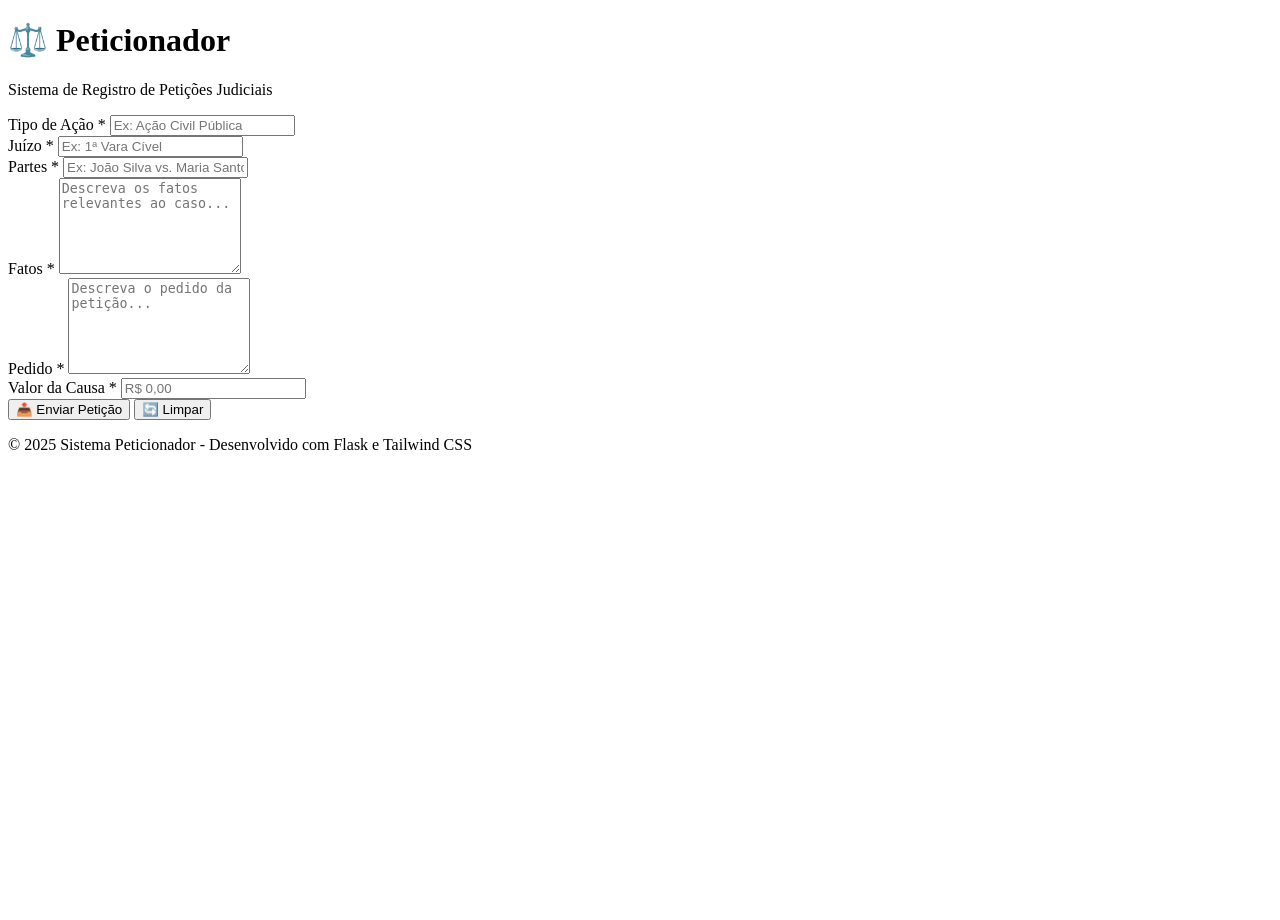
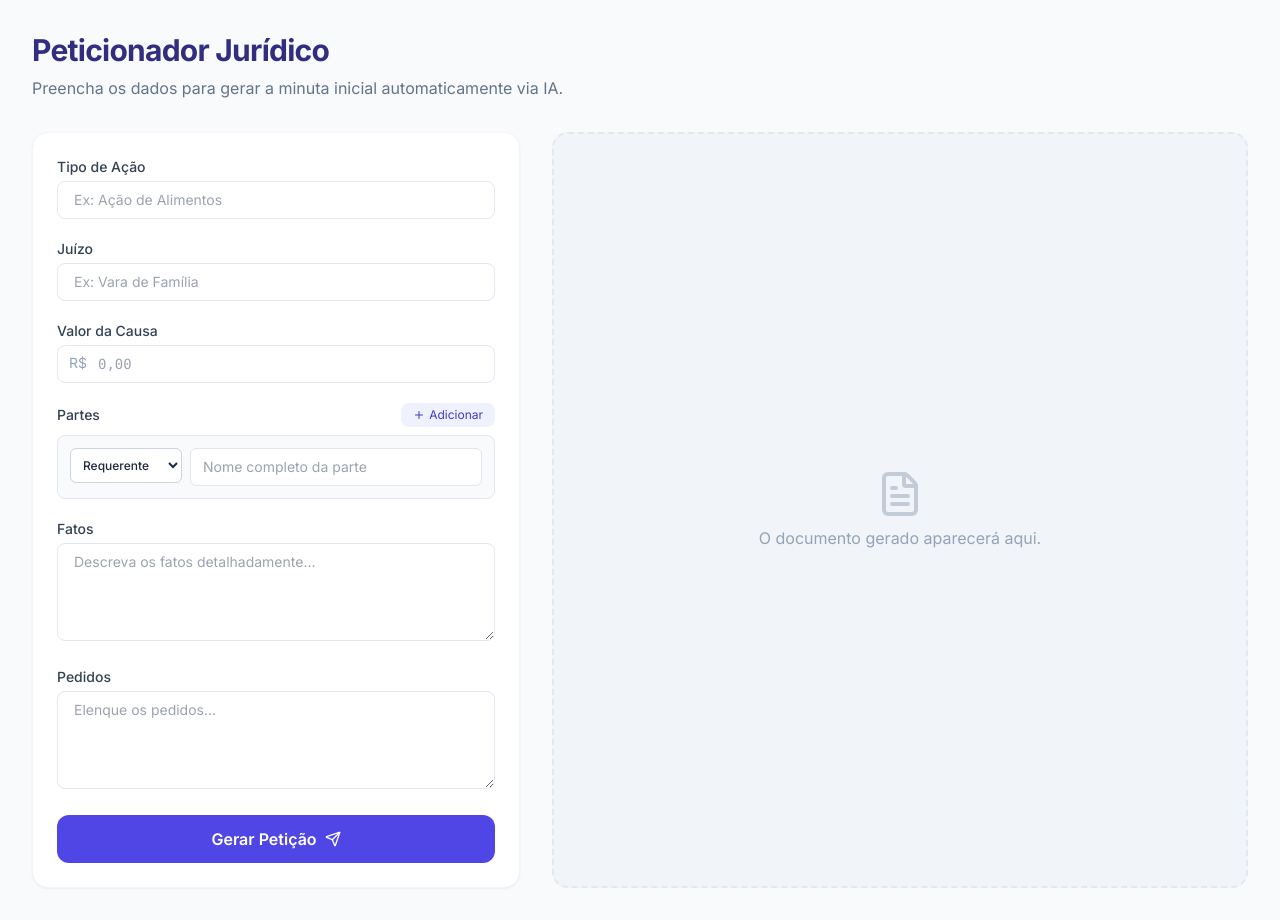
Before and after one commit to Guijss91/peticionador, a Flask app: page / in a window 1280 px wide. Before the commit the page ends 450 px from the top, so only its background shows below. Run offline with Flask 3, Linux system fonts and the light colour scheme; some libraries are stand-ins or nearby versions.

Commit message:
Revamp index.html with new title and styles
Updated the title and added Tailwind CSS and Google Fonts. Enhanced the layout and form structure for better user experience.

```diff
--- a/templates/index.html
+++ b/templates/index.html
@@ -3,225 +3,276 @@
 <head>
     <meta charset="UTF-8">
     <meta name="viewport" content="width=device-width, initial-scale=1.0">
-    <title>Peticionador - Sistema de Petições</title>
-    <link href="/static/dist/output.css" rel="stylesheet">
-    <script src="https://cdn.jsdelivr.net/npm/alpinejs@3.x.x/dist/cdn.min.js" defer></script>
+    <title>Gerador de Petição Inicial</title>
+    <script src="https://cdn.tailwindcss.com"></script>
+    <link href="https://fonts.googleapis.com/css2?family=Inter:wght@300;400;500;600;700&display=swap" rel="stylesheet">
+    <script src="https://unpkg.com/lucide@latest"></script>
+    <style>
+        body { font-family: 'Inter', sans-serif; }
+        .loader {
+            border-top-color: #4F46E5;
+            -webkit-animation: spinner 1.5s linear infinite;
+            animation: spinner 1.5s linear infinite;
+        }
+        @keyframes spinner {
+            0% { transform: rotate(0deg); }
+            100% { transform: rotate(360deg); }
+        }
+    </style>
 </head>
-<body class="bg-gradient-to-br from-blue-50 to-indigo-100 min-h-screen">
-    <div class="container mx-auto px-4 py-8 max-w-4xl">
-        <!-- Header -->
-        <div class="text-center mb-8">
-            <h1 class="text-4xl md:text-5xl font-bold text-indigo-900 mb-2">
-                ⚖️ Peticionador
-            </h1>
-            <p class="text-gray-600 text-lg">Sistema de Registro de Petições Judiciais</p>
-        </div>
+<body class="bg-slate-50 text-slate-800 min-h-screen py-8 px-4 lg:px-8">
 
-        <!-- Formulário -->
-        <div class="bg-white rounded-2xl shadow-2xl p-6 md:p-10" x-data="formHandler()">
-            <form @submit.prevent="submitForm" class="space-y-6">
+    <div class="max-w-7xl mx-auto">
+        <header class="mb-8 text-center lg:text-left">
+            <h1 class="text-3xl font-bold text-indigo-900 tracking-tight">Peticionador Jurídico</h1>
+            <p class="text-slate-500 mt-2">Preencha os dados para gerar a minuta inicial automaticamente via IA.</p>
+        </header>
+
+        <div class="grid grid-cols-1 lg:grid-cols-12 gap-8">
+
+            <!-- Formulário - ocupa 5 colunas em desktop -->
+            <div class="lg:col-span-5 bg-white p-6 rounded-2xl shadow-sm border border-slate-100 h-fit">
+                <form id="legalForm" class="space-y-5">
 
                     <!-- Tipo de Ação -->
                     <div>
-                    <label for="tipo_acao" class="block text-sm font-semibold text-gray-700 mb-2">
-                        Tipo de Ação <span class="text-red-500">*</span>
-                    </label>
-                    <input
-                        type="text"
-                        id="tipo_acao"
-                        x-model="formData.tipo_acao"
-                        required
-                        class="w-full px-4 py-3 border-2 border-gray-300 rounded-lg focus:ring-2 focus:ring-indigo-500 focus:border-indigo-500 transition duration-200"
-                        placeholder="Ex: Ação Civil Pública"
-                    >
+                        <label class="block text-sm font-medium text-slate-700 mb-1">Tipo de Ação</label>
+                        <input type="text" name="acao" placeholder="Ex: Ação de Alimentos" required
+                            class="w-full px-4 py-2 rounded-lg border border-slate-200 focus:border-indigo-500 focus:ring-2 focus:ring-indigo-200 outline-none transition-all text-sm">
                     </div>
 
                     <!-- Juízo -->
                     <div>
-                    <label for="juizo" class="block text-sm font-semibold text-gray-700 mb-2">
-                        Juízo <span class="text-red-500">*</span>
-                    </label>
-                    <input
-                        type="text"
-                        id="juizo"
-                        x-model="formData.juizo"
-                        required
-                        class="w-full px-4 py-3 border-2 border-gray-300 rounded-lg focus:ring-2 focus:ring-indigo-500 focus:border-indigo-500 transition duration-200"
-                        placeholder="Ex: 1ª Vara Cível"
-                    >
+                        <label class="block text-sm font-medium text-slate-700 mb-1">Juízo</label>
+                        <input type="text" name="juizo" placeholder="Ex: Vara de Família" required
+                            class="w-full px-4 py-2 rounded-lg border border-slate-200 focus:border-indigo-500 focus:ring-2 focus:ring-indigo-200 outline-none transition-all text-sm">
                     </div>
 
-                <!-- Partes -->
+                    <!-- Valor da Causa -->
                     <div>
-                    <label for="partes" class="block text-sm font-semibold text-gray-700 mb-2">
-                        Partes <span class="text-red-500">*</span>
-                    </label>
-                    <input
-                        type="text"
-                        id="partes"
-                        x-model="formData.partes"
-                        required
-                        class="w-full px-4 py-3 border-2 border-gray-300 rounded-lg focus:ring-2 focus:ring-indigo-500 focus:border-indigo-500 transition duration-200"
-                        placeholder="Ex: João Silva vs. Maria Santos"
-                    >
+                        <label class="block text-sm font-medium text-slate-700 mb-1">Valor da Causa</label>
+                        <div class="relative">
+                            <span class="absolute left-3 top-2 text-slate-400 text-sm">R$</span>
+                            <input type="text" id="valorCausa" name="valor" placeholder="0,00" required
+                                class="w-full pl-10 pr-4 py-2 rounded-lg border border-slate-200 focus:border-indigo-500 focus:ring-2 focus:ring-indigo-200 outline-none transition-all text-sm font-mono">
+                        </div>
+                    </div>
+
+                    <!-- Partes (Dinâmico) -->
+                    <div>
+                        <div class="flex items-center justify-between mb-2">
+                            <label class="block text-sm font-medium text-slate-700">Partes</label>
+                            <button type="button" onclick="addParte()"
+                                class="text-xs bg-indigo-50 hover:bg-indigo-100 text-indigo-700 px-3 py-1 rounded-lg flex items-center gap-1 transition-colors">
+                                <i data-lucide="plus" class="w-3 h-3"></i> Adicionar
+                            </button>
+                        </div>
+                        <div id="partesContainer" class="space-y-3">
+                            <!-- Primeira parte (obrigatória) -->
+                            <div class="parte-item bg-slate-50 p-3 rounded-lg border border-slate-200">
+                                <div class="flex items-start gap-2">
+                                    <select class="parte-tipo flex-shrink-0 px-2 py-2 text-xs font-medium rounded-md border border-slate-300 focus:border-indigo-500 focus:ring-2 focus:ring-indigo-200 outline-none bg-white w-28">
+                                        <option value="Requerente">Requerente</option>
+                                        <option value="Requerido">Requerido</option>
+                                    </select>
+                                    <input type="text" class="parte-nome flex-1 min-w-0 px-3 py-2 text-sm rounded-md border border-slate-200 focus:border-indigo-500 focus:ring-2 focus:ring-indigo-200 outline-none"
+                                        placeholder="Nome completo da parte" required>
+                                </div>
+                            </div>
+                        </div>
                     </div>
 
                     <!-- Fatos -->
                     <div>
-                    <label for="fatos" class="block text-sm font-semibold text-gray-700 mb-2">
-                        Fatos <span class="text-red-500">*</span>
-                    </label>
-                    <textarea
-                        id="fatos"
-                        x-model="formData.fatos"
-                        required
-                        rows="6"
-                        class="w-full px-4 py-3 border-2 border-gray-300 rounded-lg focus:ring-2 focus:ring-indigo-500 focus:border-indigo-500 transition duration-200 resize-none"
-                        placeholder="Descreva os fatos relevantes ao caso..."
-                    ></textarea>
+                        <label class="block text-sm font-medium text-slate-700 mb-1">Fatos</label>
+                        <textarea name="fatos" rows="4" placeholder="Descreva os fatos detalhadamente..." required
+                            class="w-full px-4 py-2 rounded-lg border border-slate-200 focus:border-indigo-500 focus:ring-2 focus:ring-indigo-200 outline-none transition-all text-sm"></textarea>
                     </div>
 
                     <!-- Pedido -->
                     <div>
-                    <label for="pedido" class="block text-sm font-semibold text-gray-700 mb-2">
-                        Pedido <span class="text-red-500">*</span>
-                    </label>
-                    <textarea
-                        id="pedido"
-                        x-model="formData.pedido"
-                        required
-                        rows="6"
-                        class="w-full px-4 py-3 border-2 border-gray-300 rounded-lg focus:ring-2 focus:ring-indigo-500 focus:border-indigo-500 transition duration-200 resize-none"
-                        placeholder="Descreva o pedido da petição..."
-                    ></textarea>
+                        <label class="block text-sm font-medium text-slate-700 mb-1">Pedidos</label>
+                        <textarea name="pedidos" rows="4" placeholder="Elenque os pedidos..." required
+                            class="w-full px-4 py-2 rounded-lg border border-slate-200 focus:border-indigo-500 focus:ring-2 focus:ring-indigo-200 outline-none transition-all text-sm"></textarea>
                     </div>
 
-                <!-- Valor da Causa -->
-                <div>
-                    <label for="valor_causa" class="block text-sm font-semibold text-gray-700 mb-2">
-                        Valor da Causa <span class="text-red-500">*</span>
-                    </label>
-                    <input
-                        type="text"
-                        id="valor_causa"
-                        x-model="formData.valor_causa"
-                        @input="formatCurrency"
-                        required
-                        class="w-full px-4 py-3 border-2 border-gray-300 rounded-lg focus:ring-2 focus:ring-indigo-500 focus:border-indigo-500 transition duration-200 font-mono text-lg"
-                        placeholder="R$ 0,00"
-                    >
-                </div>
-
-                <!-- Mensagem de Status -->
-                <div x-show="message"
-                     :class="{'bg-green-50 border-green-500 text-green-700': success, 'bg-red-50 border-red-500 text-red-700': !success}"
-                     class="border-l-4 p-4 rounded-lg"
-                     x-transition>
-                    <p class="font-medium" x-text="message"></p>
-                </div>
-
-                <!-- Botões -->
-                <div class="flex flex-col sm:flex-row gap-4 pt-4">
-                    <button
-                        type="submit"
-                        :disabled="loading"
-                        class="flex-1 bg-indigo-600 hover:bg-indigo-700 disabled:bg-gray-400 text-white font-semibold py-4 px-6 rounded-lg shadow-lg hover:shadow-xl transform hover:-translate-y-0.5 transition duration-200 disabled:cursor-not-allowed disabled:transform-none"
-                    >
-                        <span x-show="!loading">📤 Enviar Petição</span>
-                        <span x-show="loading">⏳ Enviando...</span>
+                    <button type="submit" id="submitBtn"
+                        class="w-full bg-indigo-600 hover:bg-indigo-700 text-white font-semibold py-3 px-4 rounded-xl transition-colors flex items-center justify-center gap-2">
+                        <span>Gerar Petição</span>
+                        <i data-lucide="send" class="w-4 h-4"></i>
                     </button>
-                    <button
-                        type="button"
-                        @click="resetForm"
-                        :disabled="loading"
-                        class="flex-1 sm:flex-none bg-gray-200 hover:bg-gray-300 disabled:bg-gray-100 text-gray-700 font-semibold py-4 px-6 rounded-lg shadow hover:shadow-md transition duration-200 disabled:cursor-not-allowed"
-                    >
-                        🔄 Limpar
-                    </button>
-                </div>
                 </form>
             </div>
 
-        <!-- Footer -->
-        <div class="text-center mt-8 text-gray-600">
-            <p class="text-sm">© 2025 Sistema Peticionador - Desenvolvido com Flask e Tailwind CSS</p>
+            <!-- Resultado - ocupa 7 colunas em desktop -->
+            <div class="lg:col-span-7">
+                <div id="emptyState" class="h-full min-h-[400px] flex flex-col items-center justify-center bg-slate-100 rounded-2xl border-2 border-dashed border-slate-200 text-slate-400">
+                    <i data-lucide="file-text" class="w-12 h-12 mb-2 opacity-50"></i>
+                    <p>O documento gerado aparecerá aqui.</p>
+                </div>
+
+                <div id="loadingState" class="hidden h-full min-h-[400px] flex flex-col items-center justify-center bg-white rounded-2xl border border-slate-100 shadow-sm">
+                    <div class="loader ease-linear rounded-full border-4 border-t-4 border-slate-200 h-12 w-12 mb-4"></div>
+                    <p class="text-indigo-600 font-medium animate-pulse">Processando requisição...</p>
+                    <p class="text-xs text-slate-400 mt-2">Isso pode levar alguns segundos.</p>
+                </div>
+
+                <div id="resultState" class="hidden bg-white rounded-2xl shadow-lg border border-slate-100 overflow-hidden">
+                    <div class="bg-indigo-900 px-6 py-3 flex justify-between items-center">
+                        <h2 class="text-white font-medium flex items-center gap-2">
+                            <i data-lucide="check-circle" class="w-5 h-5 text-green-400"></i>
+                            Documento Finalizado
+                        </h2>
+                        <button onclick="copyToClipboard()" class="text-indigo-200 hover:text-white text-sm flex items-center gap-1 transition-colors">
+                            <i data-lucide="copy" class="w-4 h-4"></i> Copiar
+                        </button>
+                    </div>
+                    <div class="p-8 bg-white max-h-[800px] overflow-y-auto">
+                        <pre id="outputContent" class="whitespace-pre-wrap font-serif text-slate-800 text-justify leading-relaxed text-base"></pre>
+                    </div>
+                </div>
+            </div>
         </div>
     </div>
 
     <script>
-        function formHandler() {
-            return {
-                formData: {
-                    tipo_acao: '',
-                    juizo: '',
-                    partes: '',
-                    fatos: '',
-                    pedido: '',
-                    valor_causa: ''
-                },
-                loading: false,
-                message: '',
-                success: false,
+        lucide.createIcons();
 
-                formatCurrency() {
-                    let value = this.formData.valor_causa.replace(/\D/g, '');
+        // --- Adicionar/Remover Partes Dinamicamente ---
+        function addParte() {
+            const container = document.getElementById('partesContainer');
+            const newParte = document.createElement('div');
+            newParte.className = 'parte-item bg-slate-50 p-3 rounded-lg border border-slate-200 relative';
 
+            newParte.innerHTML = `
+                <button type="button" onclick="removeParte(this)"
+                    class="absolute -top-2 -right-2 w-6 h-6 bg-red-500 hover:bg-red-600 text-white rounded-full flex items-center justify-center transition-colors shadow-md z-10">
+                    <i data-lucide="x" class="w-3 h-3"></i>
+                </button>
+                <div class="flex items-start gap-2">
+                    <select class="parte-tipo flex-shrink-0 px-2 py-2 text-xs font-medium rounded-md border border-slate-300 focus:border-indigo-500 focus:ring-2 focus:ring-indigo-200 outline-none bg-white w-28">
+                        <option value="Requerente">Requerente</option>
+                        <option value="Requerido">Requerido</option>
+                    </select>
+                    <input type="text" class="parte-nome flex-1 min-w-0 px-3 py-2 text-sm rounded-md border border-slate-200 focus:border-indigo-500 focus:ring-2 focus:ring-indigo-200 outline-none"
+                        placeholder="Nome completo da parte" required>
+                </div>
+            `;
+
+            container.appendChild(newParte);
+            lucide.createIcons();
+        }
+
+        function removeParte(btn) {
+            const container = document.getElementById('partesContainer');
+            if(container.children.length > 1) {
+                btn.closest('.parte-item').remove();
+            } else {
+                alert('Deve haver pelo menos uma parte no processo.');
+            }
+        }
+
+        // --- Máscara de Moeda ---
+        const valorInput = document.getElementById('valorCausa');
+        valorInput.addEventListener('input', function(e) {
+            let value = e.target.value.replace(/\D/g, '');
             if (value === '') {
-                        this.formData.valor_causa = '';
+                e.target.value = '';
                 return;
             }
+            value = (parseInt(value) / 100).toFixed(2) + '';
+            value = value.replace('.', ',');
+            value = value.replace(/(\d)(?=(\d{3})+(?!\d))/g, '$1.');
+            e.target.value = value;
+        });
 
-                    value = (parseInt(value) / 100).toFixed(2);
-                    value = value.replace('.', ',');
-                    value = value.replace(/\B(?=(\d{3})+(?!\d))/g, '.');
+        // --- Coleta de Partes ---
+        function coletarPartes() {
+            const parteItems = document.querySelectorAll('.parte-item');
+            const partes = [];
 
-                    this.formData.valor_causa = 'R$ ' + value;
-                },
+            parteItems.forEach(item => {
+                const tipo = item.querySelector('.parte-tipo').value;
+                const nome = item.querySelector('.parte-nome').value.trim();
+                if(nome) {
+                    partes.push({ tipo, nome });
+                }
+            });
 
-                async submitForm() {
-                    this.loading = true;
-                    this.message = '';
+            return partes.map(p => `${p.tipo}: ${p.nome}`).join(' | ');
+        }
+
+        // --- Submissão do Formulário ---
+        document.getElementById('legalForm').addEventListener('submit', async function(e) {
+            e.preventDefault();
+
+            const btn = document.getElementById('submitBtn');
+            const originalBtnText = btn.innerHTML;
+            const emptyState = document.getElementById('emptyState');
+            const loadingState = document.getElementById('loadingState');
+            const resultState = document.getElementById('resultState');
+
+            btn.disabled = true;
+            btn.innerHTML = `<span class="opacity-75">Gerando...</span>`;
+            emptyState.classList.add('hidden');
+            resultState.classList.add('hidden');
+            loadingState.classList.remove('hidden');
+            loadingState.classList.add('flex');
+
+            const formData = new FormData(e.target);
+            const rawValue = document.getElementById('valorCausa').value;
+
+            const payload = {
+                "Tipo de ação": formData.get('acao'),
+                "Juizo": formData.get('juizo'),
+                "Partes": coletarPartes(),
+                "Fatos": formData.get('fatos'),
+                "Pedido": formData.get('pedidos'),
+                "Valor da causa": `R$ ${rawValue}`
+            };
 
             try {
-                        const response = await fetch('/submit', {
+                const response = await fetch('/api/submit', {
                     method: 'POST',
-                            headers: {
-                                'Content-Type': 'application/json',
-                            },
-                            body: JSON.stringify(this.formData)
+                    headers: { 'Content-Type': 'application/json' },
+                    body: JSON.stringify(payload)
                 });
 
                 const data = await response.json();
 
-                        if (data.success) {
-                            this.success = true;
-                            this.message = data.message;
-                            setTimeout(() => this.resetForm(), 3000);
+                if (data.output) {
+                    document.getElementById('outputContent').innerText = data.output;
+                    loadingState.classList.add('hidden');
+                    loadingState.classList.remove('flex');
+                    resultState.classList.remove('hidden');
+
+                    if(window.innerWidth < 1024) {
+                        resultState.scrollIntoView({ behavior: 'smooth' });
+                    }
                 } else {
-                            this.success = false;
-                            this.message = data.error || 'Erro ao enviar formulário';
+                    alert('Erro: Resposta inválida do servidor.');
+                    loadingState.classList.add('hidden');
+                    emptyState.classList.remove('hidden');
                 }
+
             } catch (error) {
-                        this.success = false;
-                        this.message = 'Erro de conexão. Tente novamente.';
+                console.error(error);
+                alert('Ocorreu um erro ao processar a solicitação.');
+                loadingState.classList.add('hidden');
+                loadingState.classList.remove('flex');
+                emptyState.classList.remove('hidden');
             } finally {
-                        this.loading = false;
+                btn.disabled = false;
+                btn.innerHTML = originalBtnText;
+                lucide.createIcons();
             }
-                },
+        });
 
-                resetForm() {
-                    this.formData = {
-                        tipo_acao: '',
-                        juizo: '',
-                        partes: '',
-                        fatos: '',
-                        pedido: '',
-                        valor_causa: ''
-                    };
-                    this.message = '';
-                    this.loading = false;
-                }
-            }
+        function copyToClipboard() {
+            const text = document.getElementById('outputContent').innerText;
+            navigator.clipboard.writeText(text).then(() => {
+                alert("Texto copiado para a área de transferência!");
+            });
         }
     </script>
 </body>
```
Lines whose indentation alone changed are shown as unchanged.
